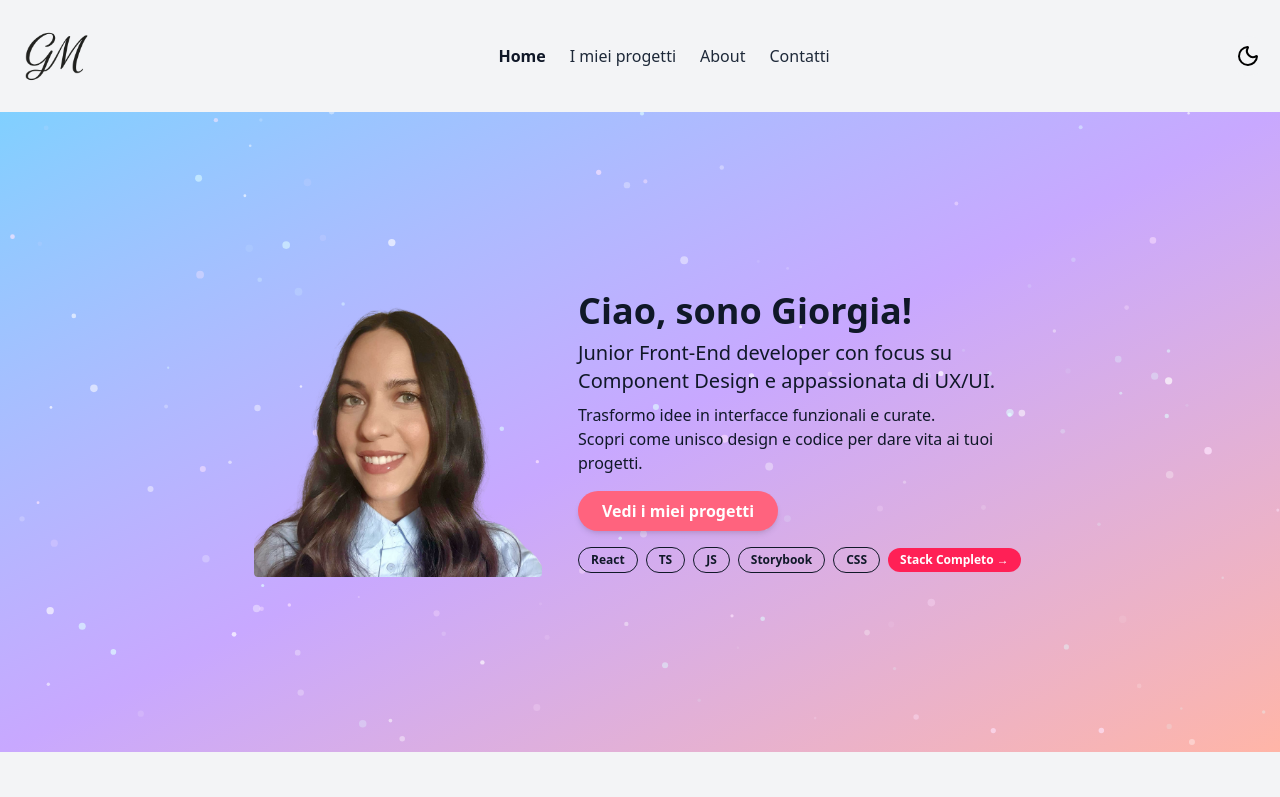
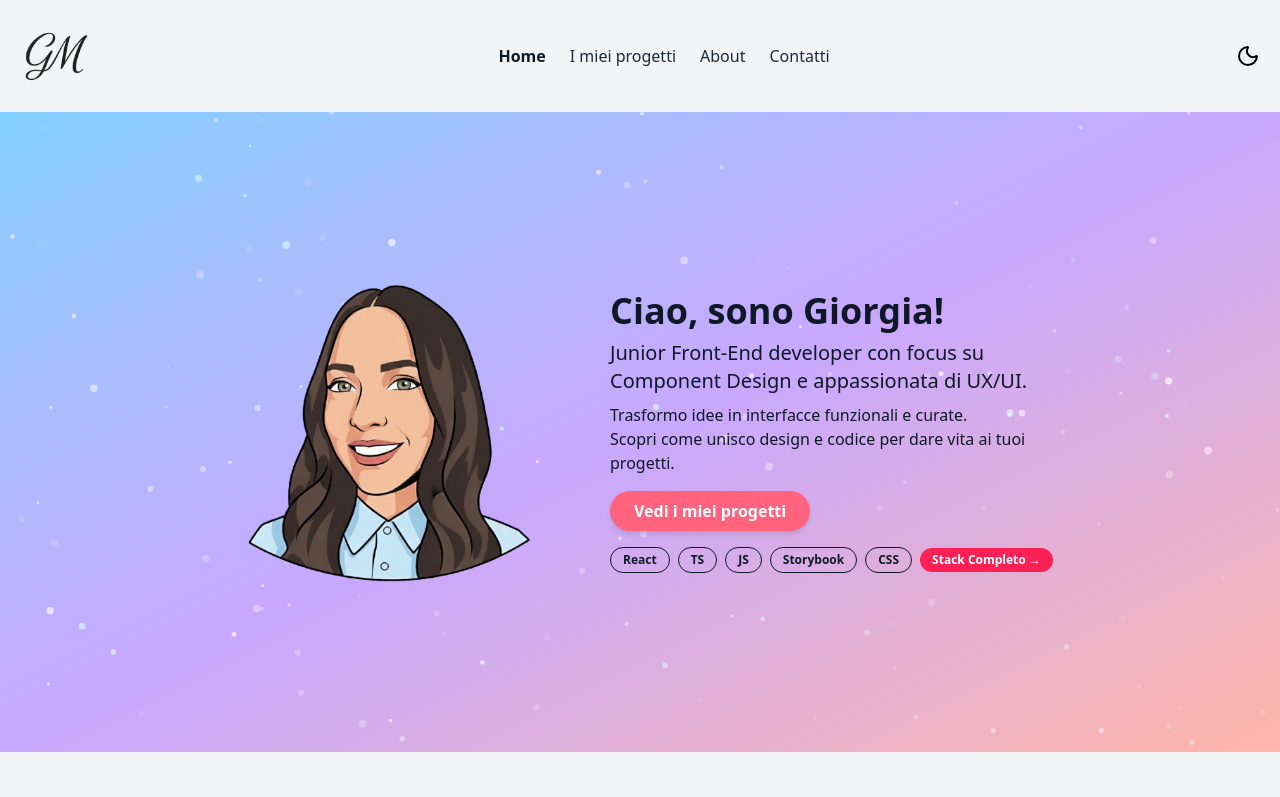
Before and after one commit to giorgiameffe/giorgiameffe-portfolio, a React (Vite) app: page / in a window 1280 px wide. Shown: the top 797 px of the page. Built offline with nearby package versions, Linux system fonts and the light colour scheme; a web font is replaced by a local one.

Commit message:
feat: change HeroSection img

```diff
--- a/src/components/HeroSection.tsx
+++ b/src/components/HeroSection.tsx
@@ -79,9 +79,9 @@ const HeroSection = ({ title, subtitle, description }: HeroSectionProps) => {
             {/* Immagine */}
             <figure className="md:mr-6 flex justify-center md:justify-end relative z-10">
                 <img
-                    src="/img/giorgia-img.png"
+                    src="/img/giorgia-hero.png"
                     alt="Foto personale"
-                    className="w-64 md:w-[30rem] lg:w-[18rem] h-auto object-contain rounded-sm"
+                    className="w-64 md:w-[30rem] lg:w-[22rem] h-auto object-contain rounded-sm"
                 />
             </figure>
 
```
Also changed, not shown: public/img/giorgia-hero.png (added).
